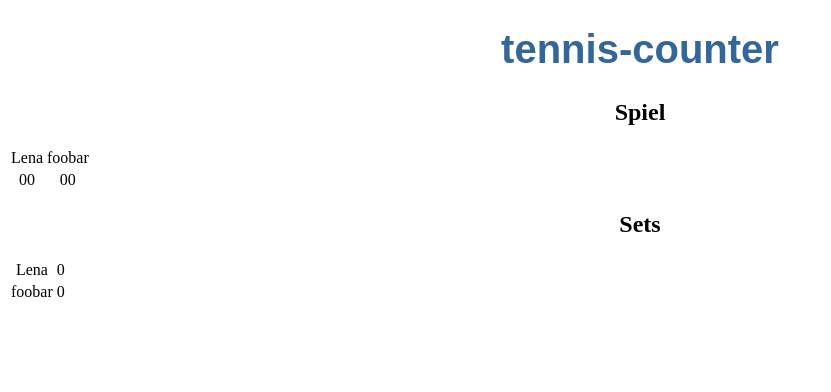
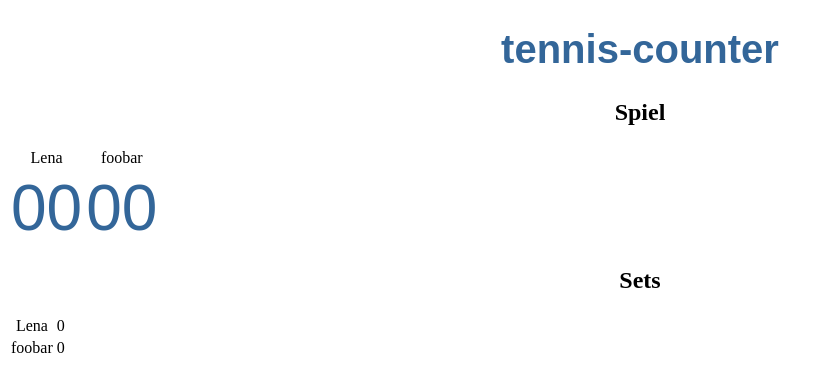
Before and after one commit to aabeling/tennis-counter, an Angular app: page / in a window 1280 px wide. Shown: the top 392 px of the page, without its empty margins (0-831 px from the left). Built offline with nearby package versions, Linux system fonts and the light colour scheme.

Commit message:
styling of game points

```diff
--- a/src/app/game/game.component.css
+++ b/src/app/game/game.component.css
@@ -0,0 +1,5 @@
+.gamePoint {
+    color: #369;
+    font-family: Arial, Helvetica, sans-serif;
+    font-size: 400%;
+}
--- a/src/app/game/game.component.html
+++ b/src/app/game/game.component.html
@@ -5,8 +5,8 @@
         <td>{{ match.player2 }}</td>
     </tr>
     <tr>
-        <td (click)="incGamePoints(0)">{{ match.gamePoints[0] | gamePoint }}</td>
-        <td (click)="incGamePoints(1)">{{ match.gamePoints[1] | gamePoint }}</td>
+        <td class="gamePoint" (click)="incGamePoints(0)">{{ match.gamePoints[0] | gamePoint }}</td>
+        <td class="gamePoint" (click)="incGamePoints(1)">{{ match.gamePoints[1] | gamePoint }}</td>
     </tr>
 </table>
 <h2>Sets</h2>
```
